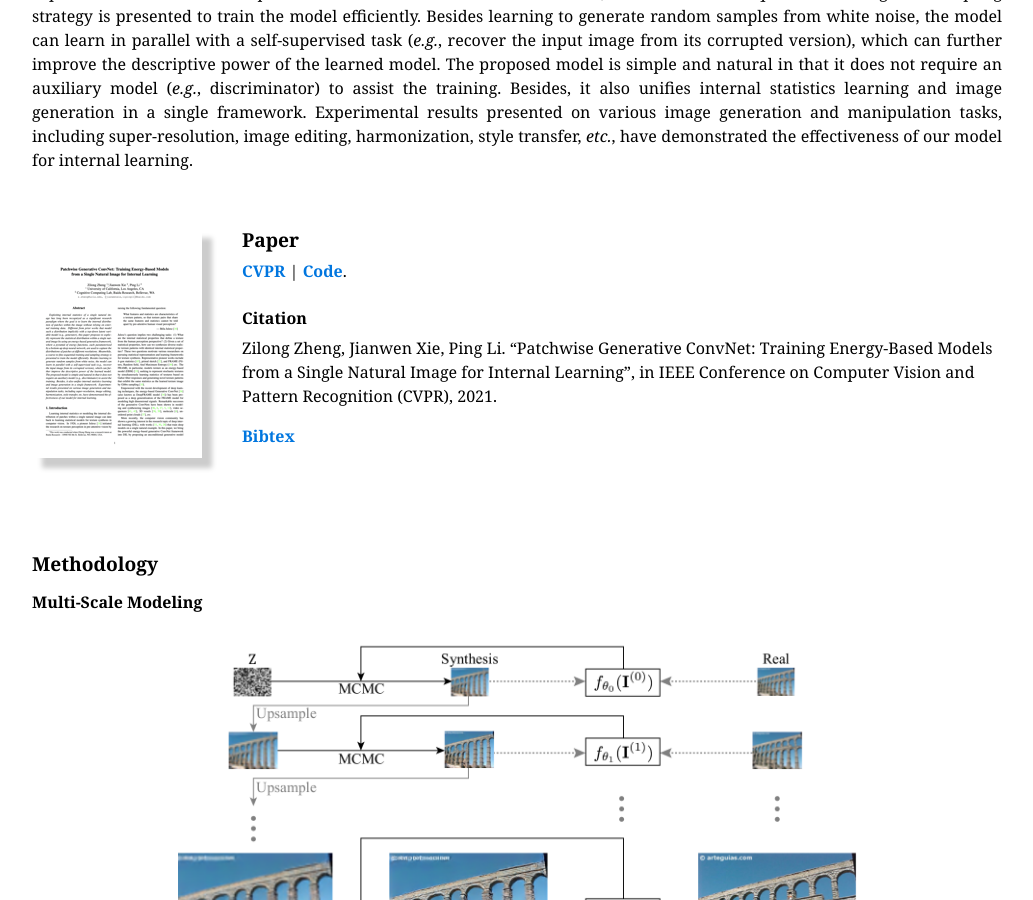
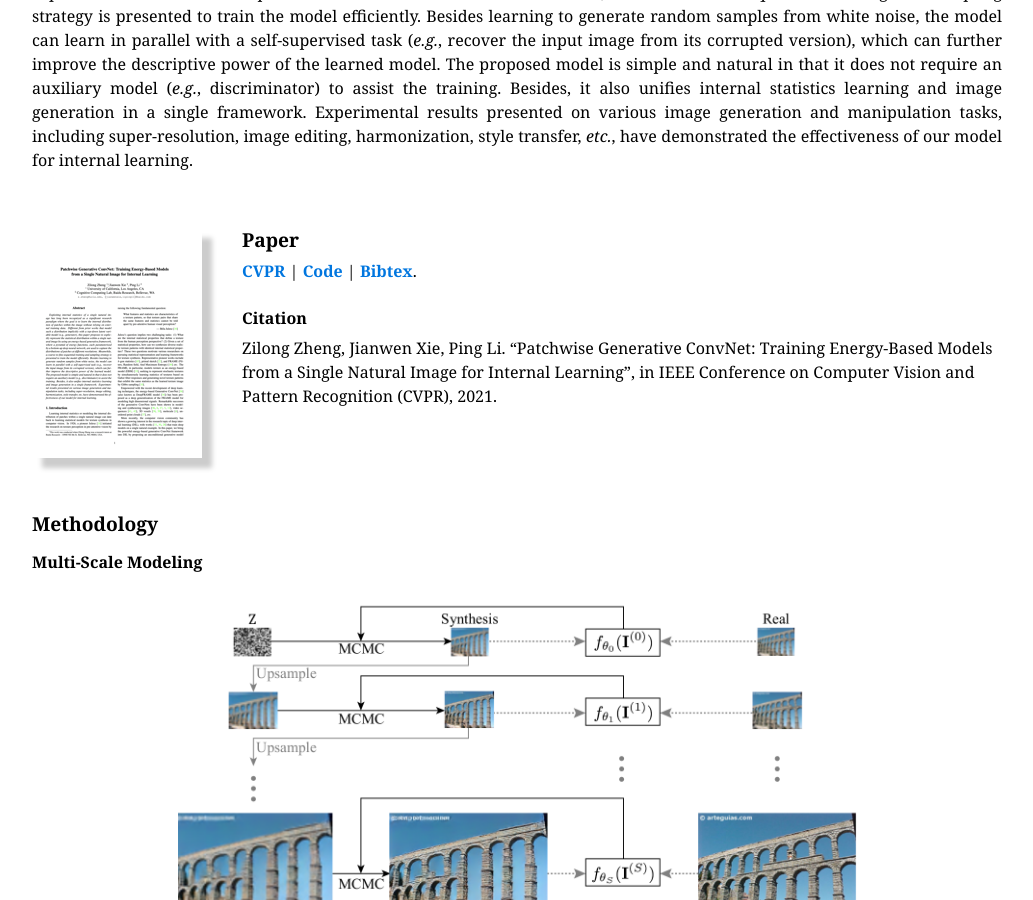
Before and after one commit to zilongzheng/zilongzheng.github.io, a Jekyll site: the page built from projects/patchgencn/index.md, in a window 1280 px wide and 900 px high, scrolled down 833 px. Shown: the whole window, without its empty margins (123-1156 px from the left). Built offline with Jekyll 4.4.1, drawn with Linux system fonts in a browser that asks for light colours; nearby versions of some CDN libraries; a style sheet for code colours, icons or effects is not loaded.

```diff
--- a/projects/patchgencn/index.md
+++ b/projects/patchgencn/index.md
@@ -47,12 +47,11 @@ bibtex: >
 </a>
 
 ## Paper
-<a href="https://openaccess.thecvf.com/content/CVPR2021/html/Zheng_Patchwise_Generative_ConvNet_Training_Energy-Based_Models_From_a_Single_Natural_CVPR_2021_paper.html">CVPR</a> | <a href="https://github.com/zilongzheng/PatchGenCN">Code</a>.
+<a href="https://openaccess.thecvf.com/content/CVPR2021/html/Zheng_Patchwise_Generative_ConvNet_Training_Energy-Based_Models_From_a_Single_Natural_CVPR_2021_paper.html">CVPR</a> | <a href="https://github.com/zilongzheng/PatchGenCN">Code</a> | <a role="button" data-toggle="modal" data-target="#bibtex-modal">Bibtex</a>.
 
 ### Citation
 Zilong Zheng, Jianwen Xie, Ping Li. "Patchwise Generative ConvNet: Training Energy-Based Models from a Single Natural Image for Internal Learning", in IEEE Conference on Computer Vision and Pattern Recognition (CVPR), 2021.
 
-<a role="button" data-toggle="modal" data-target="#bibtex-modal">Bibtex</a>
 
 <br>
 <br>
```
Also changed, not shown: _publications/PatchGConvNet.markdown (+1 -0 lines).
